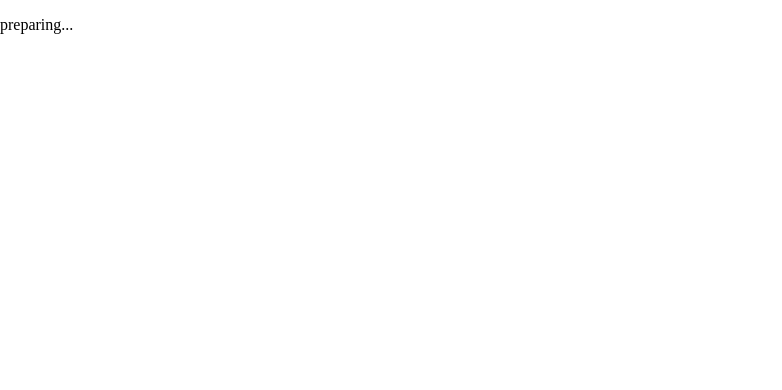
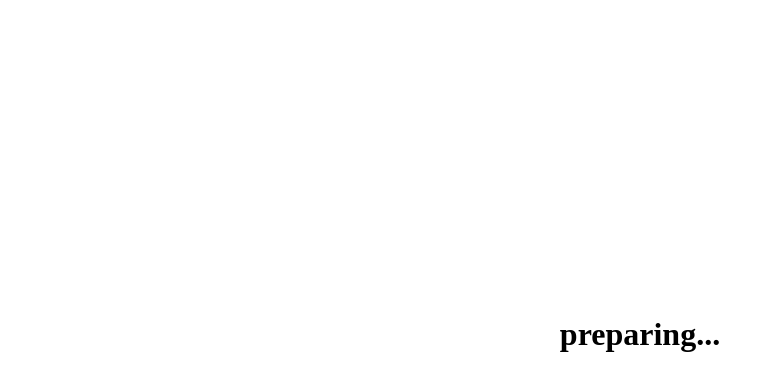
Before and after one commit to SaJlwv/AboutCreate.tw, a plain HTML site: page index.html in a window 1280 px wide. Shown: the whole page, without its empty margins (0-782 px from the left). Drawn offline with nearby package versions, Linux system fonts and the light colour scheme.

Commit message:
Update index.html

```diff
--- a/index.html
+++ b/index.html
@@ -23,7 +23,8 @@
 
     <body>
 
-        <p>preparing...</p>
+        <Br/><Br/><Br/><Br/><Br/><Br/><Br/><Br/><Br/><Br/><Br/><Br/><Br/><Br/><Br/><Br/>
+        <h1 style="text-align: center">preparing...</h1>
 
     </body>
 
```
